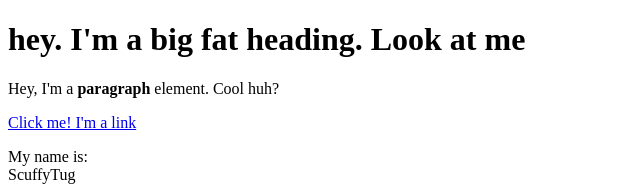
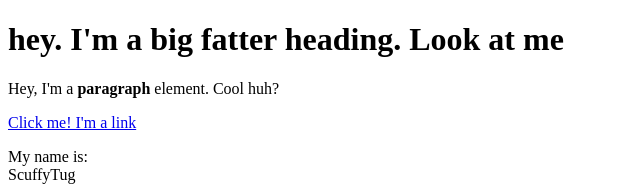
Before and after one commit to LordScuffy/Cartoon-hero, a plain HTML site: page Test.html in a window 1280 px wide. Shown: the top 186 px of the page, without its empty margins (0-640 px from the left). Drawn offline with Linux system fonts and the light colour scheme.

Commit message:
Update Test.html

```diff
--- a/Test.html
+++ b/Test.html
@@ -4,7 +4,7 @@
 	<title>Test page</title>
 </head>
 <body>
-	<h1> hey. I'm a big fat heading. Look at me</h1>
+	<h1> hey. I'm a big fatter heading. Look at me</h1>
 	<p>Hey, I'm a <b>paragraph</b> element. Cool huh?</p>
 	<a href="https://Google.com"	target="_blank"	title="Let's go to google">Click me! I'm a link</a>
 	<p>My name is:<br>
```
